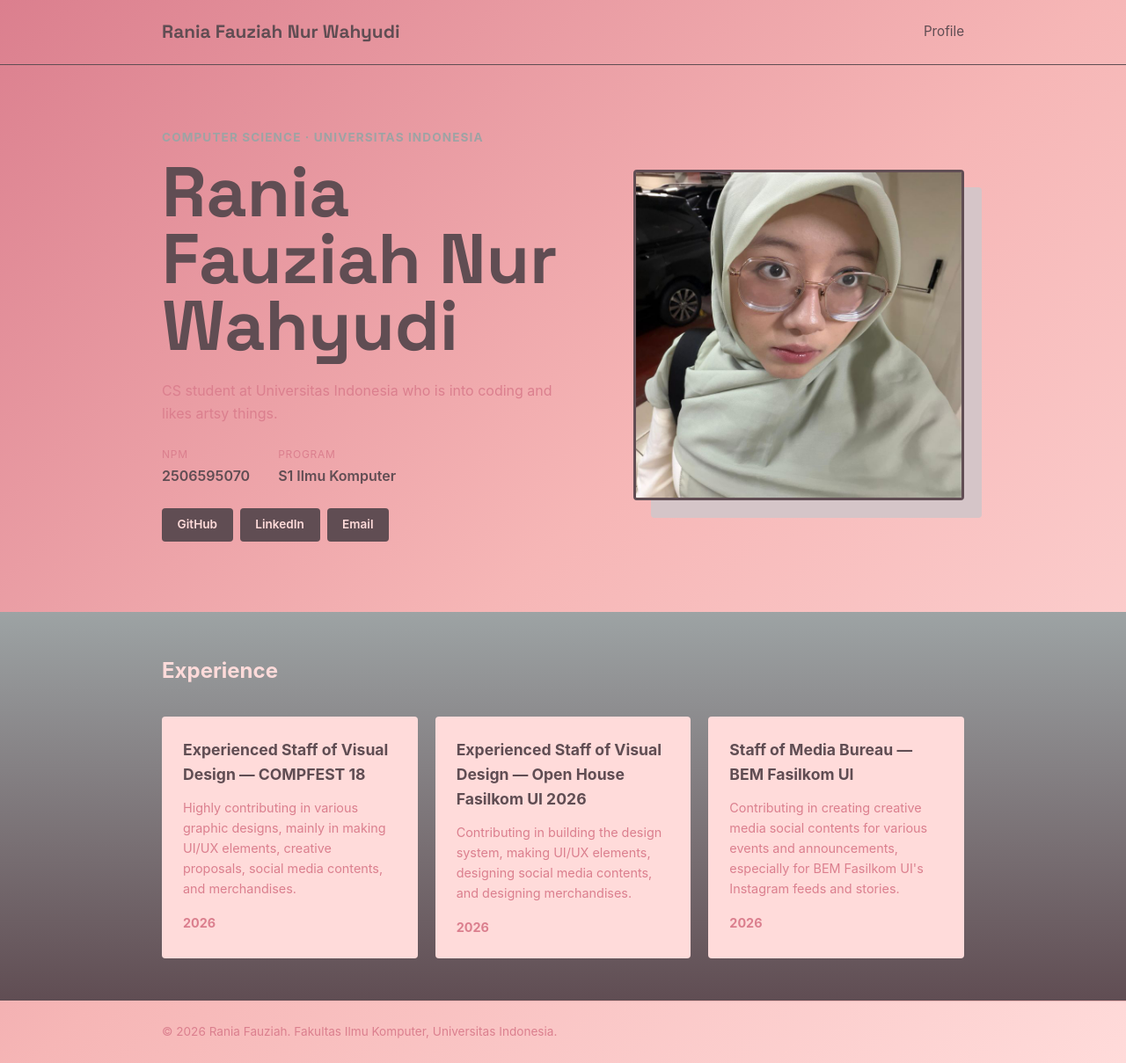
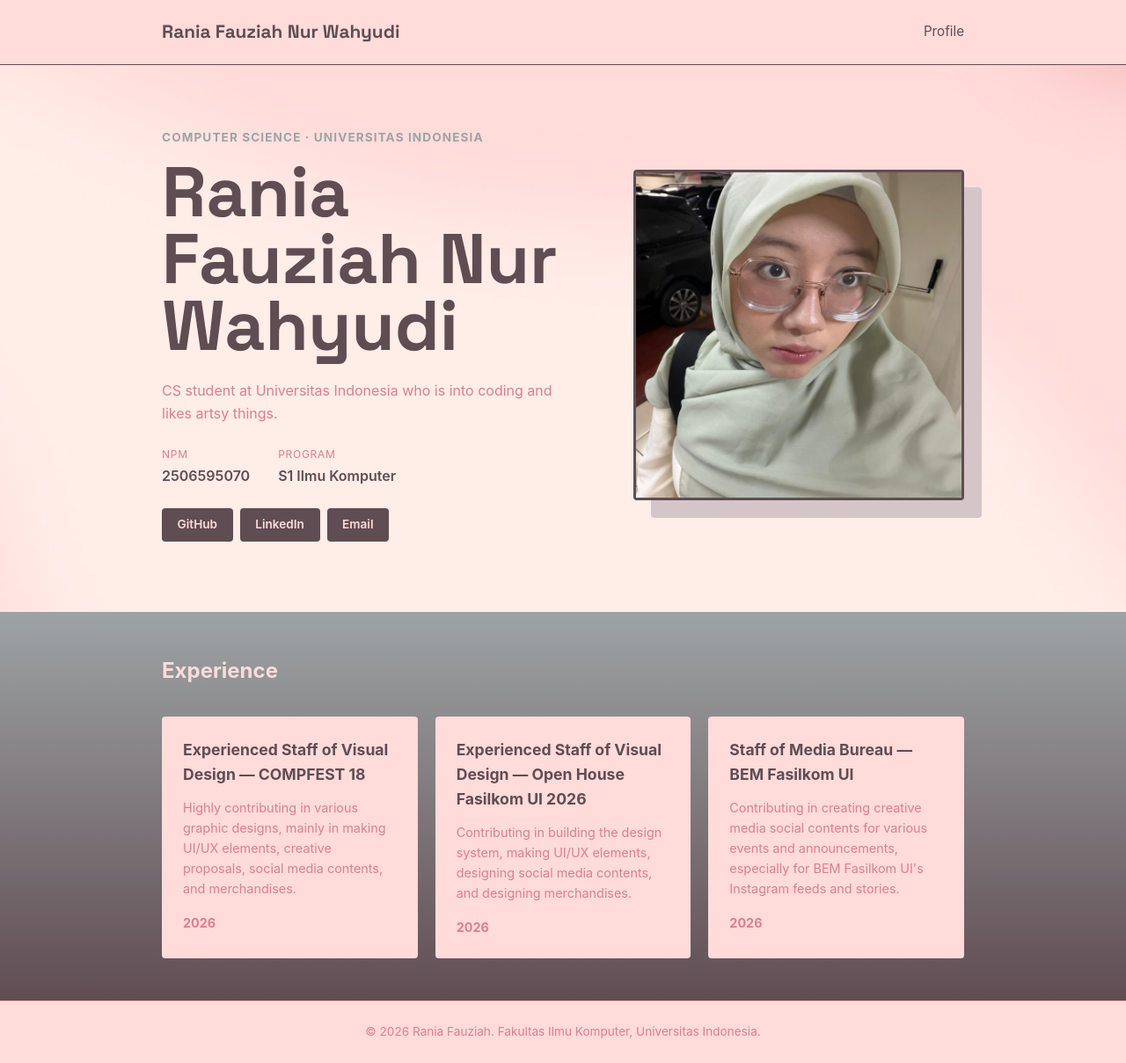
Before and after one commit to raniafauziah-csui/myportofolio, a Django app: page / in a window 1280 px wide. Shown: the whole page at 88% size. Run offline with Django 5.2, Linux system fonts and the light colour scheme.

Commit message:
fix: Merapikan background dan warna header dan footer

```diff
--- a/static/css/style.css
+++ b/static/css/style.css
@@ -17,7 +17,8 @@
 body {
     font-family: -apple-system, "Segoe UI", Roboto, Helvetica, Arial, sans-serif;
     color: var(--ink);
-    background: linear-gradient(135deg, #db7f8e, #f6b6b6, #ffdbda);
+    background: url("/static/img/bg.png") no-repeat center center;
+    background-size: cover;
     line-height: 1.6;
 }
 
@@ -32,6 +33,7 @@ h1, .brand {
 }
 
 .site-header {
+    background-color: var(--paper);
     border-bottom: 1px solid var(--ink);
 }
 
@@ -217,8 +219,10 @@ h1, .brand {
 
 .site-footer {
     padding: 1.5rem;
+    background-color: var(--paper);
     color: var(--text-muted);
     font-size: 0.85rem;
+    text-align: center;
     border-top: 1px solid var(--line);
 }
 
```
Also changed, not shown: static/img/bg.png (added).
